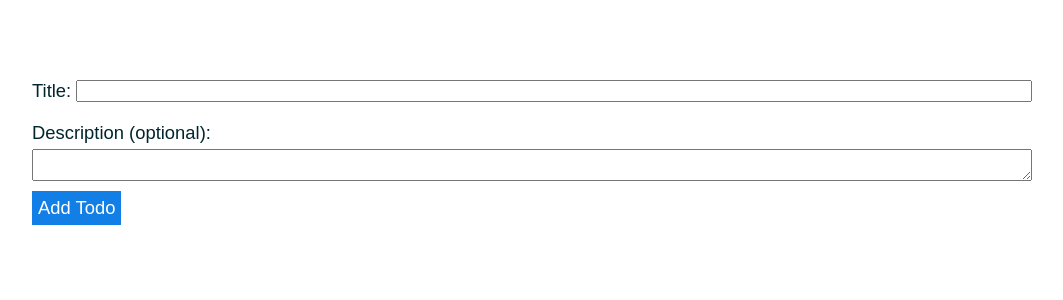
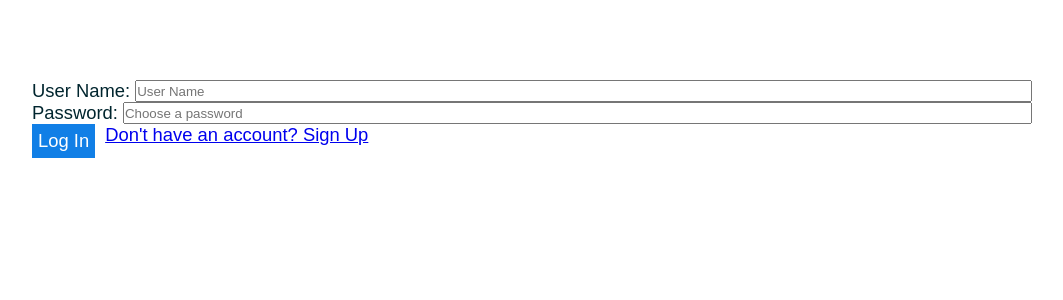
Before and after one commit to Veekthor/todo-sequelize, a React (Create React App) app in the folder client/: page /login in a window 1280 px wide. Shown: the top 300 px of the page, without its empty margins (108-1171 px from the left). Built offline with nearby package versions, Linux system fonts and the light colour scheme.

Commit message:
1. Implemented UserPage and authContext 2. Peformed refactoring for input fields

```diff
--- a/client/package.json
+++ b/client/package.json
@@ -10,6 +10,7 @@
     "react": "^18.2.0",
     "react-dom": "^18.2.0",
     "react-icons": "^4.9.0",
+    "react-router-dom": "^6.11.2",
     "react-scripts": "5.0.1",
     "styled-components": "^5.3.11",
     "web-vitals": "^2.1.4"
--- a/client/src/App.js
+++ b/client/src/App.js
@@ -1,13 +1,24 @@
-import TodoPage from "./components/TodoPage";
+import TodoPage from "./pages/TodoPage";
 import { Container } from "./components/styles/Container.style";
 import { GlobalStyles } from "./components/styles/Global";
+import { Route, BrowserRouter as Router, Routes } from "react-router-dom";
+import UserPage from "./pages/UserPage";
+import { AuthContextProvider } from "./context";
 
 function App() {
   return (
-    <Container>
-      <GlobalStyles />
-      <TodoPage />
-    </Container>
+    <Router>
+      <Container>
+        <GlobalStyles />
+        <AuthContextProvider>
+          <Routes>
+            <Route path="/" element={<TodoPage />} />
+            <Route path="/login" element={<UserPage />} />
+            <Route path="/signup" element={<UserPage isSignUp />} />
+          </Routes>
+        </AuthContextProvider>
+      </Container>
+    </Router>
   );
 }
 
--- /dev/null
+++ b/client/src/components/TextInputField.js
@@ -0,0 +1,10 @@
+import { InputContainer } from "./styles/TextInputField.styled";
+
+const TextInputField = ({ label, ...props }) => (
+  <InputContainer>
+    <label htmlFor={props.id}>{label}: </label>
+    <input {...props} />
+  </InputContainer>
+);
+
+export default TextInputField;
--- a/client/src/components/TodoForm.js
+++ b/client/src/components/TodoForm.js
@@ -1,7 +1,8 @@
 import React, { useState } from 'react';
 import { BsFillGearFill } from 'react-icons/bs'
-import { DescContainer, StyledTodoForm, TitleContainer } from './styles/TodoForm.styled';
+import { DescContainer, StyledTodoForm } from './styles/TodoForm.styled';
 import { Button, ButtonContainer } from './styles/Button.styled';
+import TextInputField from './TextInputField';
 
 const TodoForm = ({ addTodo, todo, editState, setEditing }) => {
   const isEditMode = editState ? "Edit" : "";
@@ -32,9 +33,8 @@ const TodoForm = ({ addTodo, todo, editState, setEditing }) => {
 
   return (
     <StyledTodoForm onSubmit={handleSubmit}>
-      <TitleContainer>
-        <label htmlFor='todoTitle'>Title: </label>
-        <input
+      <TextInputField
+        label="Title"
         name="title"
         id={`todoTitle${isEditMode}`}
         type="text"
@@ -43,9 +43,8 @@ const TodoForm = ({ addTodo, todo, editState, setEditing }) => {
         required
         onChange={e => setTodo({ ...newTodo, title: e.target.value })}
       />
-      </TitleContainer>
       <DescContainer>
-        <label htmlFor='todoDesc'>Description (optional): </label>
+        <label htmlFor={`todoDesc${isEditMode}`}>Description (optional): </label>
         <textarea
           name="description"
           id={`todoDesc${isEditMode}`}
--- /dev/null
+++ b/client/src/components/styles/TextInputField.styled.js
@@ -0,0 +1,10 @@
+import styled from "styled-components";
+
+export const InputContainer = styled.div`
+  display: flex;
+  gap: 5px;
+
+  input {
+    flex-grow: 1;
+  }
+`;
--- a/client/src/components/styles/TodoForm.styled.js
+++ b/client/src/components/styles/TodoForm.styled.js
@@ -1,15 +1,6 @@
 import styled from "styled-components";
 
 export const StyledTodoForm = styled.form``;
-
-export const TitleContainer = styled.div`
-  display: flex;
-  gap: 5px;
-
-  input {
-    flex-grow: 1;
-  }
-`;
 
 export const DescContainer = styled.div`
   display: flex;
--- /dev/null
+++ b/client/src/context.js
@@ -0,0 +1,13 @@
+import { createContext, useState } from "react";
+
+export const authContext = createContext(null);
+
+export const AuthContextProvider = ({ children }) => {
+  const [user, setUser] = useState(() => localStorage.getItem("token"));
+
+  return (
+    <authContext.Provider value={{ user, setUser }}>
+      {children}
+    </authContext.Provider>
+  );
+};
--- a/client/src/components/TodoPage.js
+++ b/client/src/pages/TodoPage.js
@@ -1,6 +1,6 @@
 import React, { useState } from 'react';
-import TodoForm from './TodoForm';
-import TodoItem from './TodoItem';
+import TodoForm from '../components/TodoForm';
+import TodoItem from '../components/TodoItem';
 
 const TodoPage = () => {
   const [todos, setTodos] = useState([]);
--- /dev/null
+++ b/client/src/pages/UserPage.js
@@ -0,0 +1,72 @@
+import React, { useContext, useState } from "react";
+import TextInputField from "../components/TextInputField";
+import { Button, ButtonContainer } from "../components/styles/Button.styled";
+import { authContext } from "../context";
+import { Link, useNavigate } from "react-router-dom";
+import { BsFillGearFill } from "react-icons/bs";
+
+const UserPage = ({ isSignUp }) => {
+  const [userName, setUserName] = useState("");
+  const [password, setPassword] = useState("");
+  const [isLoading, setLoading] = useState(false);
+  const { setUser } = useContext(authContext);
+  const navigate = useNavigate();
+
+  const handleChange = (e) => {
+    const { value, name } = e.target;
+    if (name === "userName") setUserName(value);
+    if (name === "password") setPassword(value);
+  };
+
+  const handleSubmit = (e) => {
+    e.preventDefault();
+    setLoading(true);
+    setTimeout(() => {
+      setLoading(false);
+      navigate("/");
+      setUser(userName);
+    }, 2000);
+  };
+
+  const submitBtnVal = isSignUp ? "Sign Up" : "Log In";
+  const linkText = isSignUp
+    ? "Have an account? Log In"
+    : "Don't have an account? Sign Up";
+  const linkHref = isSignUp ? "/login" : "/signup";
+  const passwordPlaceHolder = isSignUp
+    ? "Enter your password"
+    : "Choose a password";
+
+  return (
+    <form onSubmit={handleSubmit}>
+      <TextInputField
+        label="User Name"
+        type="userName"
+        name="userName"
+        id="userName"
+        placeholder="User Name"
+        value={userName}
+        onChange={handleChange}
+        required
+      />
+
+      <TextInputField
+        label="Password"
+        type="password"
+        name="password"
+        placeholder={passwordPlaceHolder}
+        value={password}
+        onChange={handleChange}
+        required
+      />
+      <ButtonContainer>
+        <Button type="submit">
+          {isLoading ? <BsFillGearFill className="rotate" /> : submitBtnVal}
+        </Button>
+        <Link to={linkHref}>{linkText}</Link>
+      </ButtonContainer>
+    </form>
+  );
+};
+
+export default UserPage;
```
Also changed, not shown: 1 other file (tests, documents, lock files or other folders). Lines whose indentation alone changed are shown as unchanged.
